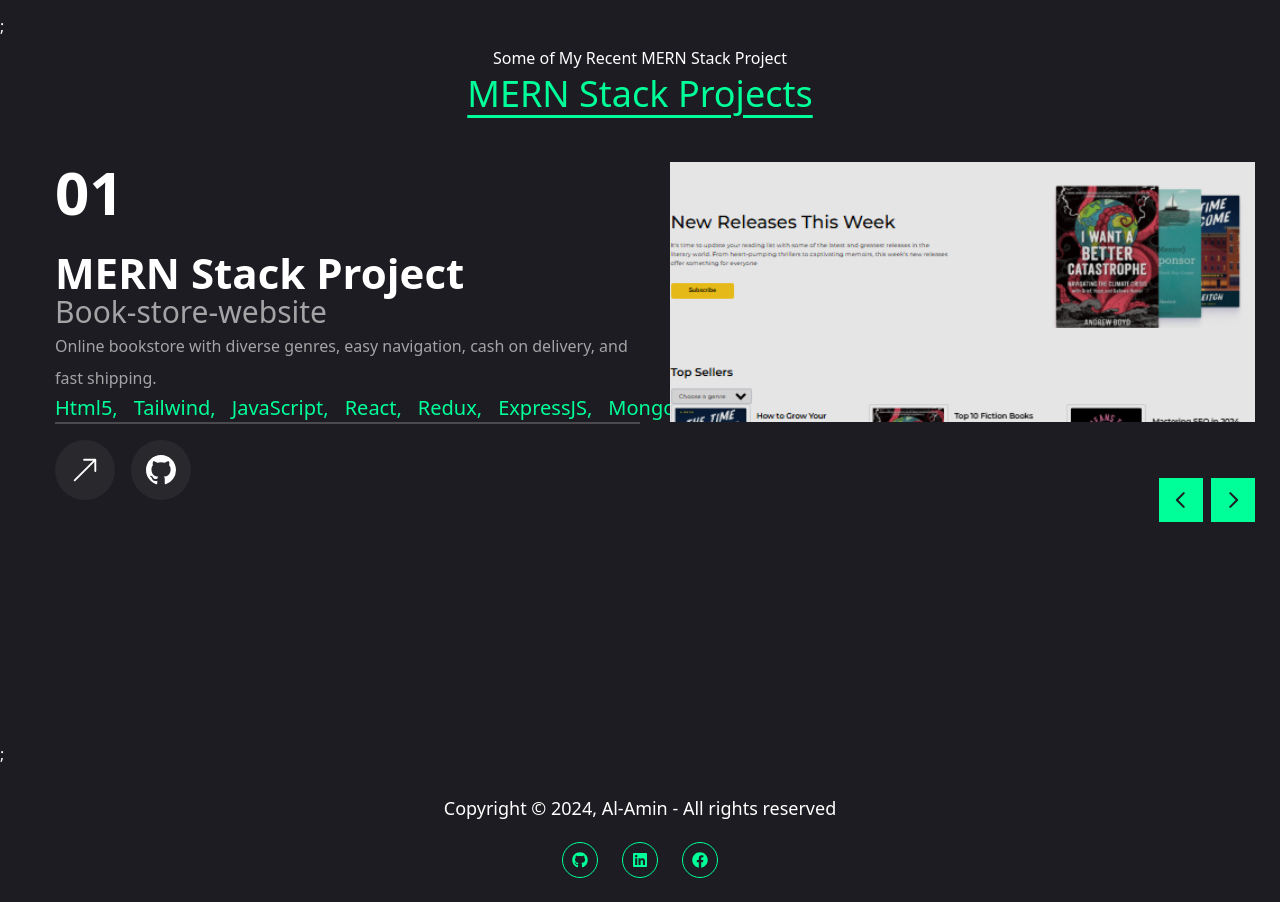
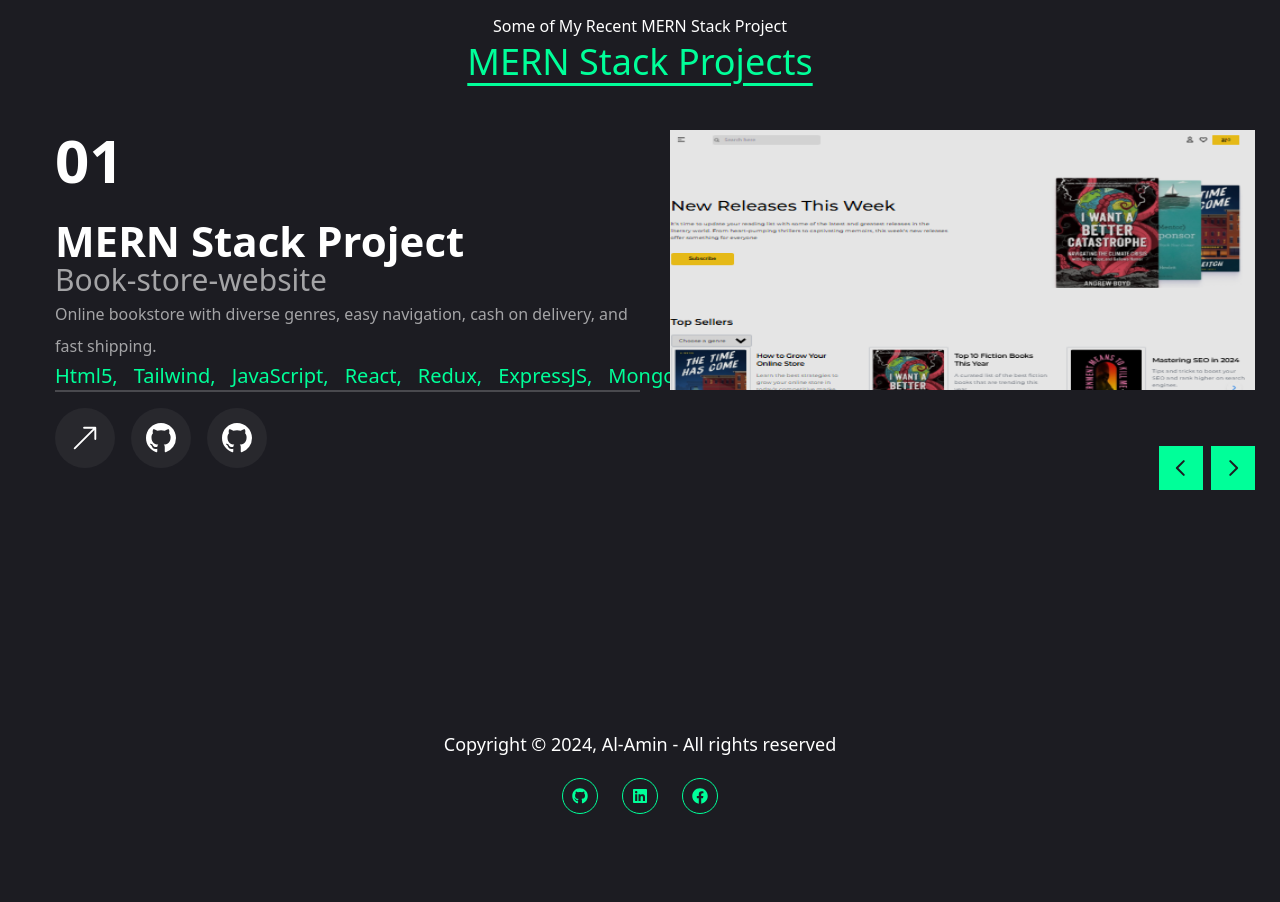
Before and after one commit to alamin71/portfolio_of_al-amin, a Next.js app: page / in a window 1280 px wide. Shown: the part 1400-2302 px from the top of the page. After the commit the page ends 2238 px from the top, so only its background shows below. Built offline with nearby package versions, Linux system fonts and the light colour scheme.

Commit message:
mern project add

```diff
--- a/components/Header.jsx
+++ b/components/Header.jsx
@@ -1,10 +1,8 @@
-
 import Link from "next/link";
 import { Button } from "./ui/button";
 // components
 import Nav from "./Nav";
 import MobileNav from "./MobileNav";
-
 
 const Header = () => {
   return (
@@ -12,28 +10,28 @@ const Header = () => {
       <div className="container mx-auto flex justify-between items-center">
         {/* logo */}
         <Link href="/">
-                    <h1 className="text-4xl font-semibold">Alamin<span className="text-green-300">..</span>
+          <h1 className="text-4xl font-semibold">
+            Alamin<span className="text-green-300">..</span>
           </h1>
         </Link>
         {/* Desktop Nav */}
         <div className="hidden lg:flex items-center gap-8">
           <Nav></Nav>
-                    <a
+          {/* <a
                     rel="noopener noreferrer"
                     href="mailto:alamin50cse.miu@gmail.com"
                     >
                     <Button className="bg-green-700">Hire me</Button>
-                    </a>
-
-
+                    </a> */}
+          <Link href="mailto:alamin50cse.miu@gmail.com" passHref>
+            <Button className="bg-green-700">Hire me</Button>
+          </Link>
         </div>
 
         {/* mobile nav */}
         <div className="lg:hidden">
           <MobileNav></MobileNav>
         </div>
-
-
       </div>
     </header>
   );
--- a/components/WorkPages/FrontendProject.jsx
+++ b/components/WorkPages/FrontendProject.jsx
@@ -215,7 +215,7 @@ const FrontendProject = () => {
                             />
                           </TooltipTrigger>
                           <TooltipContent>
-                            <p className="bg-green-800 text-sm border rounded-md text-white">
+                            <p className="bg-green-800 text-sm border p-1 rounded-md text-white">
                               Live project
                             </p>
                           </TooltipContent>
@@ -236,7 +236,7 @@ const FrontendProject = () => {
                             />
                           </TooltipTrigger>
                           <TooltipContent>
-                            <p className="bg-green-800 text-sm border rounded-lg text-white">
+                            <p className="bg-green-800 text-sm border p-1 rounded-lg text-white">
                               Github Repository
                             </p>
                           </TooltipContent>
@@ -265,7 +265,7 @@ const FrontendProject = () => {
                           <Image
                             src={project.image}
                             fill
-                            className="object-cover"
+                            className="w-full h-full "
                             alt=""
                           />
                         </div>
@@ -284,7 +284,6 @@ const FrontendProject = () => {
           </div>
         </div>
       </motion.section>
-      ;
     </div>
   );
 };
--- a/components/WorkPages/FullStackProject.jsx
+++ b/components/WorkPages/FullStackProject.jsx
@@ -33,8 +33,9 @@ const projects = [
       { name: "MongoDB" },
     ],
     image: "/assets/work/bookstores.png",
-    live: "https://tested-comb.surge.sh/",
-    github: "https://github.com/alaminwbsoft/zilaschool",
+    live: "https://book-store-two-lime.vercel.app/",
+    githubFrontend: "https://github.com/alamin71/book-store",
+    githubBackend: "https://github.com/alamin71/book-app-backend",
   },
   {
     num: "02",
@@ -51,7 +52,8 @@ const projects = [
     ],
     image: "/assets/work/mediusware.png",
     live: "https://late-water.surge.sh/",
-    github: "https://github.com/alamin71/Mediusware",
+    githubFrontend: "https://github.com/alaminwbsoft/zilaschool",
+    githubBackend: "https://github.com/alamin71/book-store",
   },
   {
     num: "03",
@@ -68,73 +70,8 @@ const projects = [
     ],
     image: "/assets/work/Creative_Image.png.png",
     live: "https://spectacular-degree.surge.sh/",
-    github: "https://github.com/alamin71/Creative-web_with-react",
-  },
-  {
-    num: "04",
-    category: "Frontend",
-    title: "Gymnesium-website",
-    Description:
-      "A Gymnasium web platform is a digital solution that allows users to access gym services, class schedules, membership management, from any device.",
-    stack: [
-      { name: "Html 5" },
-      { name: "Tailwind CSS" },
-      { name: "JavaScript" },
-      { name: "React" },
-    ],
-    image: "/assets/work/Gymnesium.png",
-    live: "https://goofy-middle.surge.sh/",
-    github: "https://github.com/alamin71/client-project-with-react",
-  },
-  {
-    num: "05",
-    category: "Frontend",
-    title: "donation-campaign",
-    Description:
-      "In this Donation Campaign website, an user can search by category name and can see and donate different category.",
-    stack: [
-      { name: "Html 5" },
-      { name: "Tailwind CSS" },
-      { name: "JavaScript" },
-      { name: "React" },
-    ],
-    image: "/assets/work/donation_camp.png",
-    live: "https://quizzical-drug.surge.sh/",
-    github: "https://github.com/alamin71/donation-campaign-website",
-  },
-  {
-    num: "06",
-    category: "frontend",
-    title: "Portfolio",
-    Description:
-      "Lorem, ipsum dolor sit amet consectetur adipisicing elit. Voluptatibus magni facilis!",
-    stack: [
-      { name: "Html 5" },
-      { name: "Tailwind CSS" },
-      { name: "JavaScript" },
-      { name: "NextJS ." },
-    ],
-    image: "/assets/work/al-amin_portfolio.png",
-    live: "https://al-amin-portfolio.vercel.app/",
-    github: "https://github.com/alamin71/portfolio_of_al-amin",
-  },
-
-  {
-    num: "07",
-    category: "frontend",
-    title: "Daily New Portal",
-    Description:
-      "Lorem, ipsum dolor sit amet consectetur adipisicing elit. Voluptatibus magni facilis!",
-    stack: [
-      { name: "Html 5" },
-      { name: "Tailwind CSS" },
-      { name: "JavaScript" },
-      { name: "DaisyUI" },
-      { name: "Firebase" },
-    ],
-    image: "/assets/work/dailynews.png",
-    live: "https://daily-news-today-3d5a7.web.app/home",
-    github: "https://github.com/alamin71/daily-news-today",
+    githubFrontend: "https://github.com/alaminwbsoft/zilaschool",
+    githubBackend: "https://github.com/alamin71/book-store",
   },
 ];
 
@@ -217,7 +154,7 @@ const FullStackProject = () => {
                             />
                           </TooltipTrigger>
                           <TooltipContent>
-                            <p className="bg-green-800 text-sm border rounded-md text-white">
+                            <p className="bg-green-800 text-sm border p-1 rounded-md text-white">
                               Live project
                             </p>
                           </TooltipContent>
@@ -225,21 +162,38 @@ const FullStackProject = () => {
                       </TooltipProvider>
                     </Link>
                     {/* live github btn */}
-                    <Link href={project.github} passHref>
+                    {/* Github Frontend btn */}
+                    <Link href={project.githubFrontend} passHref>
                       <TooltipProvider delayDuration={100}>
                         <Tooltip>
                           <TooltipTrigger
                             className="w-[60px] h-[60px] rounded-full
-                                         bg-white/5 flex justify-center items-center group"
+                  bg-white/5 flex justify-center items-center group"
                           >
-                            <BsGithub
-                              className="text-white text-3xl
-                                             group-hover:text-accent"
-                            />
+                            <BsGithub className="text-white text-3xl group-hover:text-accent" />
                           </TooltipTrigger>
                           <TooltipContent>
-                            <p className="bg-green-800 text-sm border rounded-lg text-white">
-                              Github Repository
+                            <p className="bg-green-800 text-sm border rounded-lg p-1 text-white">
+                              Github Frontend
+                            </p>
+                          </TooltipContent>
+                        </Tooltip>
+                      </TooltipProvider>
+                    </Link>
+
+                    {/* Github Backend btn */}
+                    <Link href={project.githubBackend} passHref>
+                      <TooltipProvider delayDuration={100}>
+                        <Tooltip>
+                          <TooltipTrigger
+                            className="w-[60px] h-[60px] rounded-full
+                  bg-white/5 flex justify-center items-center group"
+                          >
+                            <BsGithub className="text-white text-3xl group-hover:text-accent" />
+                          </TooltipTrigger>
+                          <TooltipContent>
+                            <p className="bg-green-800 text-sm border p-1 rounded-lg text-white">
+                              Github Backend
                             </p>
                           </TooltipContent>
                         </Tooltip>
@@ -267,7 +221,7 @@ const FullStackProject = () => {
                           <Image
                             src={project.image}
                             fill
-                            className="object-cover"
+                            className="w-full h-full"
                             alt=""
                           />
                         </div>
@@ -286,7 +240,6 @@ const FullStackProject = () => {
           </div>
         </div>
       </motion.section>
-      ;
     </div>
   );
 };
```
Lines whose indentation alone changed are shown as unchanged.
